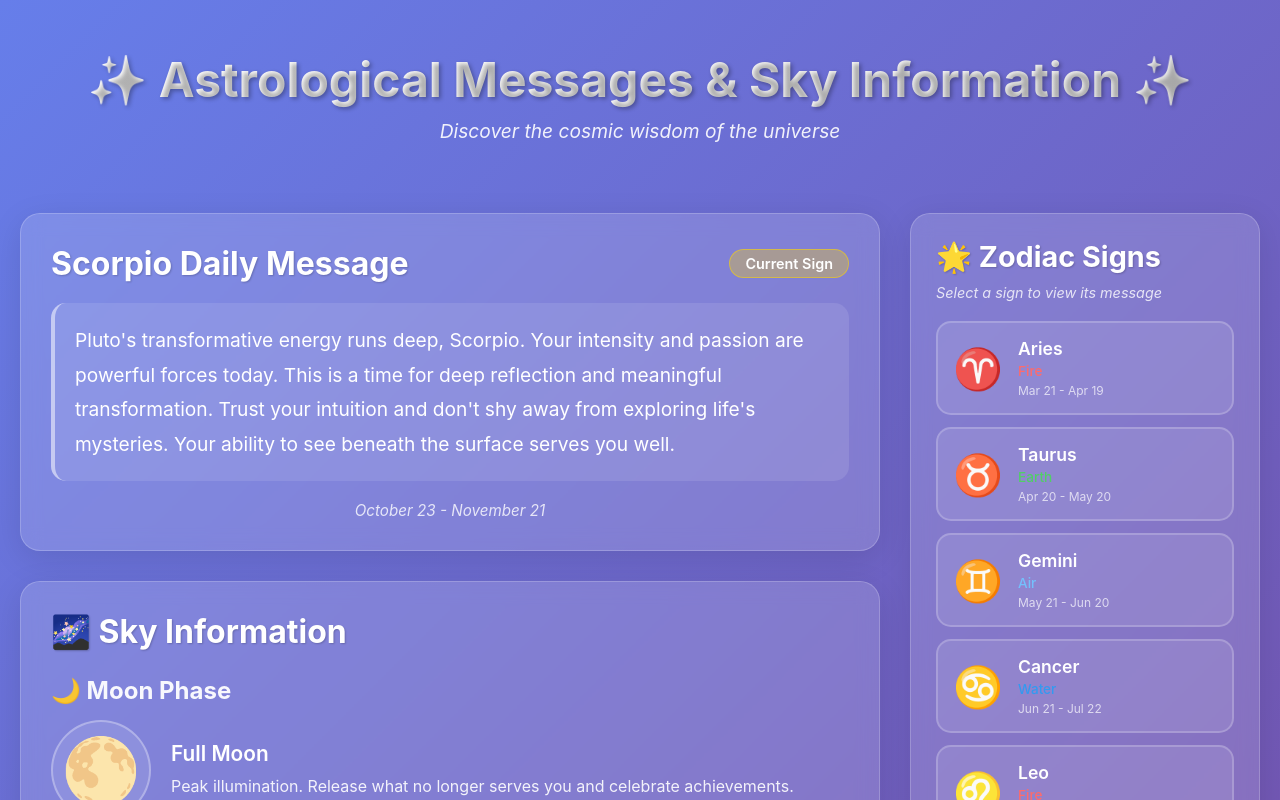
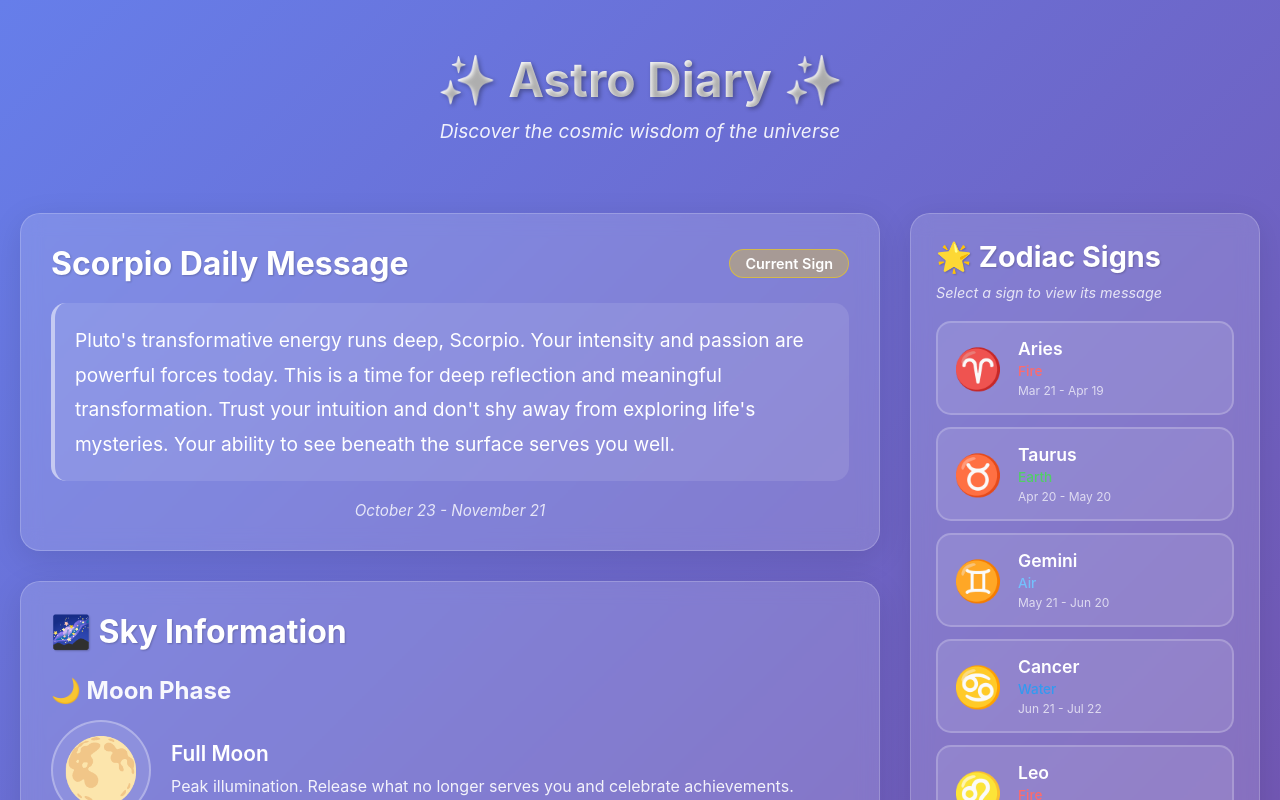
Before and after one commit to jgirolamo/ADMAL1, a React (Vite) app: page / in a window 1280 px wide. Shown: the top 800 px of the page. Built offline with nearby package versions, Linux system fonts and the light colour scheme.

Commit message:
Rename application title to Astro Diary

```diff
--- a/index.html
+++ b/index.html
@@ -3,7 +3,7 @@
   <head>
     <meta charset="UTF-8" />
     <meta name="viewport" content="width=device-width, initial-scale=1.0" />
-    <title>Astrological Messages & Sky Information</title>
+    <title>Astro Diary</title>
   </head>
   <body>
     <div id="root"></div>
--- a/src/App.jsx
+++ b/src/App.jsx
@@ -22,7 +22,7 @@ function App() {
   return (
     <div className="app">
       <header className="app-header">
-        <h1>✨ Astrological Messages & Sky Information ✨</h1>
+        <h1>✨ Astro Diary ✨</h1>
         <p className="subtitle">Discover the cosmic wisdom of the universe</p>
       </header>
 
```
